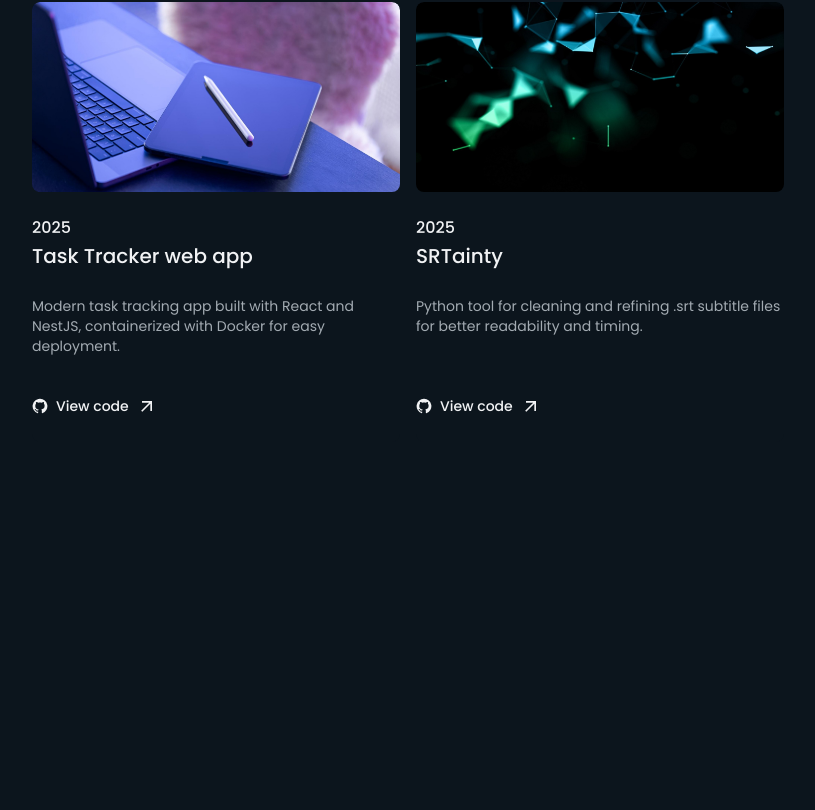
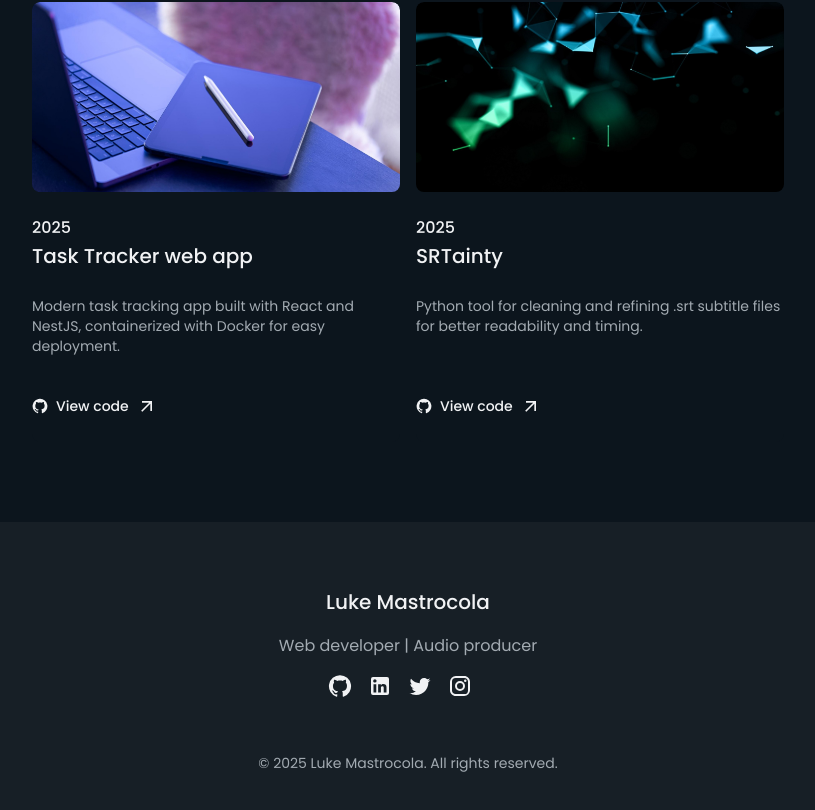
Before and after one commit to mastra90/luke-mastrocola-portfolio, a React (Vite) app: page / in a window 1280 px wide. Shown: the part 973-1783 px from the top of the page, without its empty margins (232-1047 px from the left). Before the commit the page ends 1463 px from the top, so only its background shows below. Built offline with nearby package versions, Linux system fonts and the light colour scheme.

Commit message:
Add basic footer

```diff
--- a/src/App.tsx
+++ b/src/App.tsx
@@ -5,6 +5,7 @@ import Header from "./components/Header";
 import ToggleThemeButton from "./components/ToggleThemeButton";
 import ServicesSwitch from "./components/ServicesSwitch";
 import Portfolio from "./components/porfolio/Portfolio";
+import Footer from "./components/Footer";
 
 const App = () => {
   const [isDark, setIsDark] = useState(true);
@@ -33,6 +34,7 @@ const App = () => {
         <ServicesSwitch showWebDev={showWebDev} setShowWebDev={setShowWebDev} />
         <Portfolio showWebDev={showWebDev} />
       </Container>
+      <Footer />
     </ThemeProvider>
   );
 };
--- a/src/Data/AudioProjectsData.tsx
+++ b/src/Data/AudioProjectsData.tsx
@@ -89,7 +89,7 @@ export const audioProjects: AudioProjectProps[] = [
         year: 2025,
         title: "In a Place Like This",
         subheader: "Short film by Shannon Glover",
-        chips: ["Music composition", "Post-production", "Sound design"],
+        chips: ["Music composition", "Mixing", "Mastering"],
         links: {
           platform: "youtube",
           url: "https://www.youtube.com/watch?v=BcKYqoWTy20",
--- /dev/null
+++ b/src/components/Footer.tsx
@@ -0,0 +1,89 @@
+import { GitHub, Instagram, LinkedIn, Twitter } from "@mui/icons-material";
+import { Box, useTheme, Typography } from "@mui/material";
+import { Link as MuiLink } from "@mui/material";
+
+const Footer = () => {
+  const theme = useTheme();
+
+  const socialIconss = {
+    fontSize: 24,
+    transition: "all 0.1s ease-in-out",
+    "&:hover": { color: theme.palette.text.secondary },
+  };
+
+  const socials = [
+    {
+      icon: <GitHub sx={socialIconss} />,
+      link: "https://github.com/mastra90?tab=repositories",
+    },
+    {
+      icon: <LinkedIn sx={socialIconss} />,
+      link: "https://www.linkedin.com/in/luke-mastrocola-aab00427a/",
+    },
+    {
+      icon: <Twitter sx={socialIconss} />,
+      link: "https://x.com/Mastra_90",
+    },
+    {
+      icon: <Instagram sx={socialIconss} />,
+      link: "https://www.instagram.com/luke.mastrocola/",
+    },
+  ];
+
+  return (
+    <Box
+      sx={{
+        display: "flex",
+        mt: { xs: 4, sm: 8 },
+        width: "100%",
+        py: 8,
+        alignItems: "center",
+        flexDirection: { xs: "column", sm: "row" },
+        bgcolor: theme.palette.background.switch,
+      }}
+    >
+      <Box
+        sx={{
+          mx: "auto",
+          mt: { xs: 4, sm: 0 },
+          textAlign: "center",
+          color: theme.palette.text.secondary,
+        }}
+      >
+        <Typography
+          sx={{
+            color: theme.palette.text.primary,
+            typography: "h6",
+            fontWeight: { xs: 500, sm: 500 },
+          }}
+        >
+          Luke Mastrocola
+        </Typography>
+        <Typography sx={{ my: 2 }}>Web developer | Audio producer</Typography>
+        {socials.map((social, index) => (
+          <MuiLink
+            key={index}
+            href={social.link}
+            target="_blank"
+            rel="noopener"
+            sx={{
+              color: theme.palette.text.secondary,
+              pr: 2,
+              transition: "all 0.1s ease",
+              "&:hover": {
+                color: theme.palette.text.primary,
+              },
+            }}
+          >
+            {social.icon}
+          </MuiLink>
+        ))}
+        <Typography sx={{ mt: 6, fontSize: 14 }}>
+          © 2025 Luke Mastrocola. All rights reserved.
+        </Typography>
+      </Box>
+    </Box>
+  );
+};
+
+export default Footer;
```
